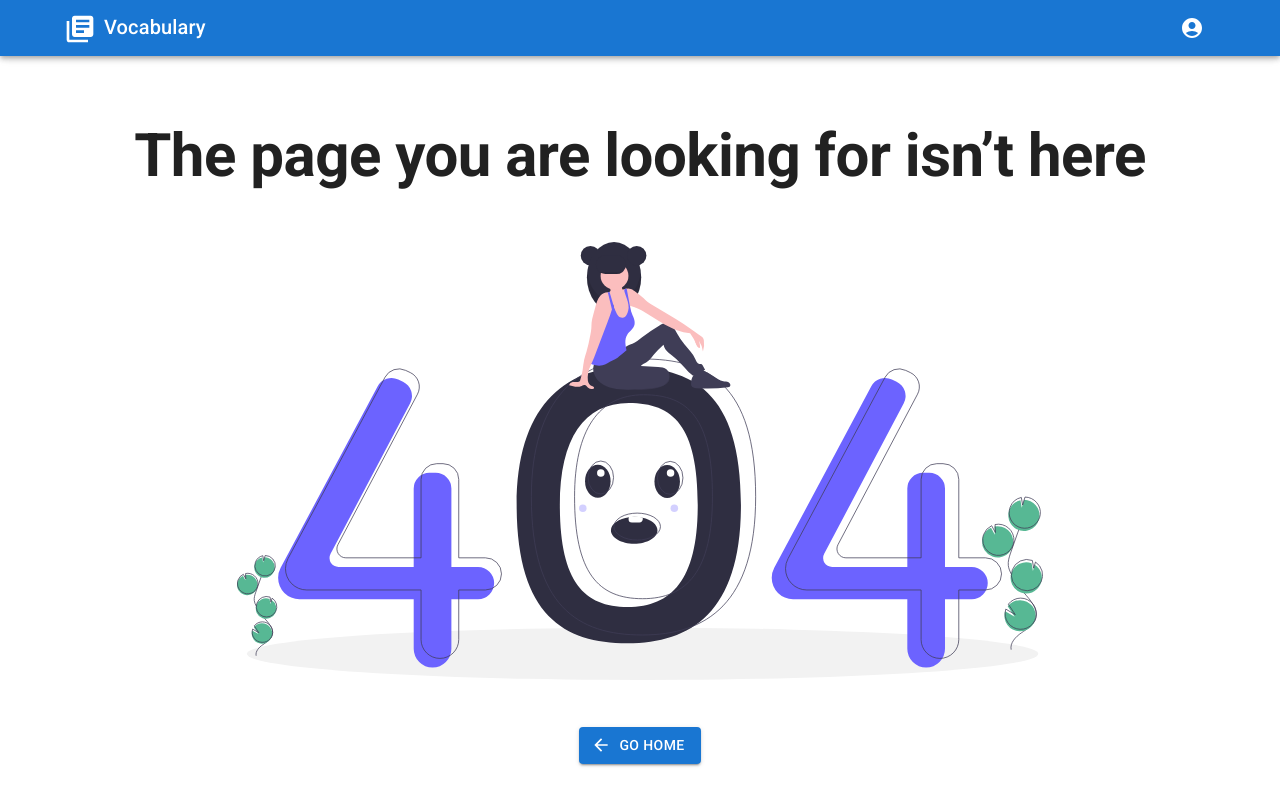
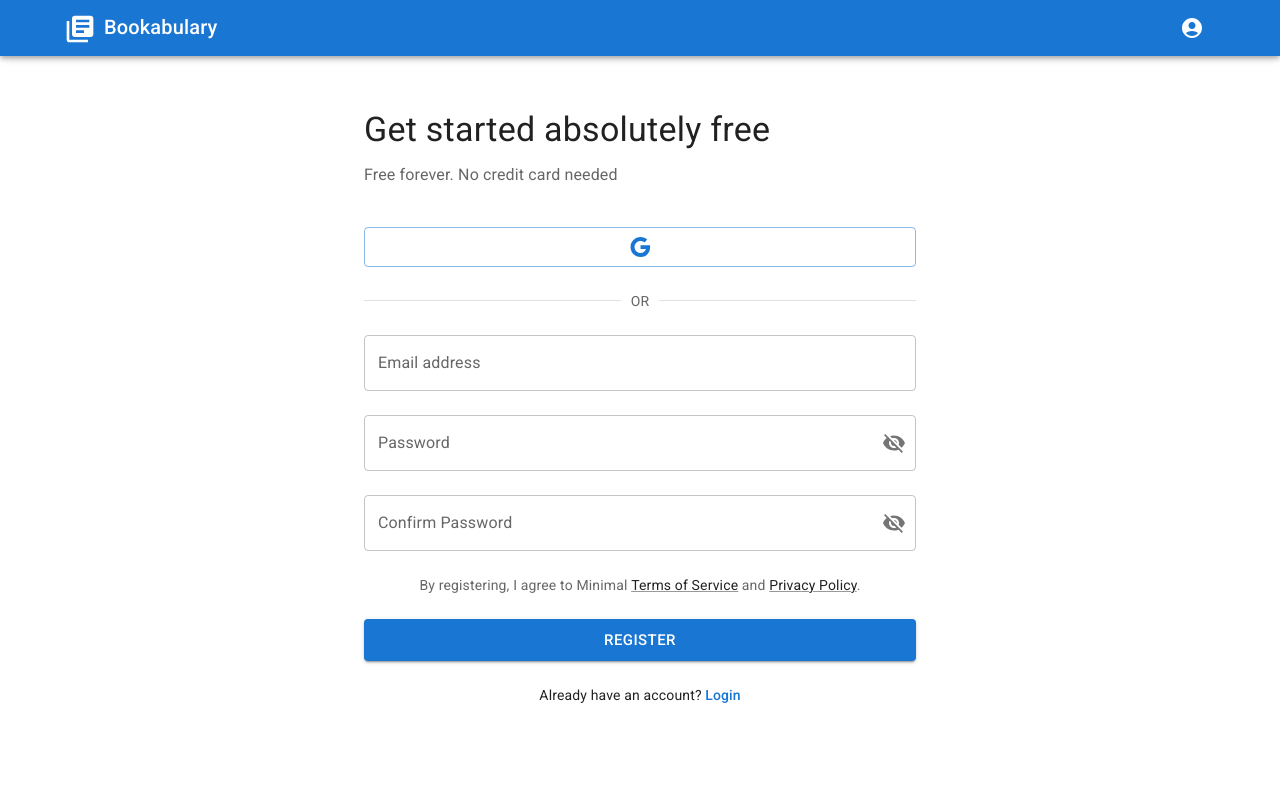
Before and after one commit to vladyslav-polishchuk/learn-vocabulary-frontend, a React (Create React App) app: page /register in a window 1280 px wide. Shown: the top 806 px of the page. Built offline with nearby package versions, Linux system fonts and the light colour scheme.

Commit message:
Add UI components for login/register workflow

```diff
--- a/package.json
+++ b/package.json
@@ -16,14 +16,17 @@
     "@types/react": "^16.14.23",
     "@types/react-dom": "^16.9.14",
     "@types/react-redux": "^7.1.22",
+    "formik": "^2.2.9",
     "react": "^17.0.2",
     "react-dom": "^17.0.2",
     "react-redux": "^7.2.6",
     "react-router-dom": "^6.2.2",
     "react-scripts": "^5.0.0",
-    "typescript": "~4.1.5"
+    "typescript": "~4.1.5",
+    "yup": "^0.32.11"
   },
   "devDependencies": {
+    "@types/yup": "^0.29.13",
     "eslint-config-prettier": "^8.4.0",
     "eslint-plugin-prettier": "^4.0.0",
     "prettier": "^2.5.1"
--- a/src/App.tsx
+++ b/src/App.tsx
@@ -7,6 +7,8 @@ import BooksPage from './pages/Books';
 import BookPage from './pages/Book';
 import ProfilePage from './pages/Profile';
 import NotFoundPage from './pages/NotFound';
+import LoginPage from './pages/Login';
+import RegisterPage from './pages/Register';
 
 export default function App() {
   return (
@@ -23,6 +25,8 @@ export default function App() {
               <Route path="/books" element={<BooksPage />}></Route>
               <Route path="/books/:bookId" element={<BookPage />}></Route>
               <Route path="/profile" element={<ProfilePage />}></Route>
+              <Route path="/login" element={<LoginPage />}></Route>
+              <Route path="/register" element={<RegisterPage />}></Route>
               <Route path="*" element={<NotFoundPage />}></Route>
             </Routes>
           </Container>
--- /dev/null
+++ b/src/components/AuthControl.tsx
@@ -0,0 +1,46 @@
+import { Google } from '@mui/icons-material';
+import { Button, Divider, Typography, Container, Stack } from '@mui/material';
+import type { ReactElement } from 'react';
+
+interface AuthControlProps {
+  title: string;
+  subtitle: string;
+  children: ReactElement[];
+}
+
+export default function AuthControl({
+  title,
+  subtitle,
+  children,
+}: AuthControlProps) {
+  return (
+    <Container
+      maxWidth="sm"
+      sx={{
+        display: 'flex',
+        minHeight: '80vh',
+        flexDirection: 'column',
+        justifyContent: 'center',
+      }}
+    >
+      <Stack sx={{ mb: 5 }}>
+        <Typography variant="h4" gutterBottom>
+          {title}
+        </Typography>
+        <Typography sx={{ color: 'text.secondary' }}>{subtitle}</Typography>
+      </Stack>
+
+      <Button fullWidth size="large" variant="outlined">
+        <Google />
+      </Button>
+
+      <Divider sx={{ my: 3 }}>
+        <Typography variant="body2" color="text.secondary">
+          OR
+        </Typography>
+      </Divider>
+
+      {children}
+    </Container>
+  );
+}
--- a/src/components/Header.tsx
+++ b/src/components/Header.tsx
@@ -17,6 +17,7 @@ import {
 const settings = [
   { label: 'Profile', page: '/profile' },
   { label: 'Logout', page: '/logout' },
+  { label: 'Login', page: '/login' },
 ];
 
 export default function Header() {
@@ -52,7 +53,7 @@ export default function Header() {
                 mr: 1,
               }}
             />
-            Vocabulary
+            Bookabulary
           </Typography>
           <Box sx={{ flexGrow: 0 }}>
             <Tooltip title="Open settings">
--- /dev/null
+++ b/src/pages/Login.tsx
@@ -0,0 +1,127 @@
+import { Visibility, VisibilityOff } from '@mui/icons-material';
+import {
+  Stack,
+  Link,
+  Typography,
+  Checkbox,
+  TextField,
+  IconButton,
+  InputAdornment,
+  FormControlLabel,
+  Button,
+} from '@mui/material';
+import * as yup from 'yup';
+import { useState } from 'react';
+import { Link as RouterLink, useNavigate } from 'react-router-dom';
+import { useFormik, Form, FormikProvider } from 'formik';
+import AuthControl from '../components/AuthControl';
+
+export default function LoginPage() {
+  const navigate = useNavigate();
+  const [showPassword, setShowPassword] = useState(false);
+
+  const validationSchema = yup.object({
+    email: yup
+      .string()
+      .email('Email must be a valid email address')
+      .required('Email is required'),
+    password: yup.string().required('Password is required'),
+  });
+  const formik = useFormik({
+    initialValues: {
+      email: '',
+      password: '',
+      remember: true,
+    },
+    validationSchema,
+    onSubmit: () => navigate('/books'),
+  });
+  const { errors, touched, values, handleSubmit, getFieldProps } = formik;
+
+  return (
+    <AuthControl
+      title="Sign in to Bookabulary"
+      subtitle="Enter your details below"
+    >
+      <FormikProvider value={formik}>
+        <Form autoComplete="off" noValidate onSubmit={handleSubmit}>
+          <Stack spacing={3}>
+            <TextField
+              fullWidth
+              autoComplete="username"
+              type="email"
+              label="Email address"
+              {...getFieldProps('email')}
+              error={Boolean(touched.email && errors.email)}
+              helperText={touched.email && errors.email}
+            />
+
+            <TextField
+              fullWidth
+              autoComplete="current-password"
+              type={showPassword ? 'text' : 'password'}
+              label="Password"
+              {...getFieldProps('password')}
+              InputProps={{
+                endAdornment: (
+                  <InputAdornment position="end">
+                    <IconButton
+                      onClick={() => setShowPassword((show) => !show)}
+                      edge="end"
+                    >
+                      {showPassword ? <Visibility /> : <VisibilityOff />}
+                    </IconButton>
+                  </InputAdornment>
+                ),
+              }}
+              error={Boolean(touched.password && errors.password)}
+              helperText={touched.password && errors.password}
+            />
+          </Stack>
+
+          <Stack
+            direction="row"
+            alignItems="center"
+            justifyContent="space-between"
+            sx={{ my: 2 }}
+          >
+            <FormControlLabel
+              control={
+                <Checkbox
+                  {...getFieldProps('remember')}
+                  checked={values.remember}
+                />
+              }
+              label="Remember me"
+            />
+
+            <Link
+              component={RouterLink}
+              variant="subtitle2"
+              to="/not-implemented"
+              underline="hover"
+            >
+              Forgot password?
+            </Link>
+          </Stack>
+
+          <Button fullWidth size="large" type="submit" variant="contained">
+            Login
+          </Button>
+        </Form>
+      </FormikProvider>
+
+      <Typography variant="body2" align="center" sx={{ mt: 3 }}>
+        Don’t have an account?&nbsp;
+        <Link
+          variant="subtitle2"
+          component={RouterLink}
+          to="/register"
+          underline="hover"
+        >
+          Get started
+        </Link>
+      </Typography>
+    </AuthControl>
+  );
+}
--- /dev/null
+++ b/src/pages/Register.tsx
@@ -0,0 +1,141 @@
+import { Visibility, VisibilityOff } from '@mui/icons-material';
+import { useState } from 'react';
+import { Link as RouterLink, useNavigate } from 'react-router-dom';
+import {
+  Button,
+  Link,
+  Typography,
+  Stack,
+  TextField,
+  IconButton,
+  InputAdornment,
+} from '@mui/material';
+import * as Yup from 'yup';
+import { useFormik, Form, FormikProvider } from 'formik';
+import AuthControl from '../components/AuthControl';
+
+export default function RegisterPage() {
+  const navigate = useNavigate();
+  const [showPassword, setShowPassword] = useState(false);
+
+  const validationSchema = Yup.object().shape({
+    lastName: Yup.string()
+      .min(2, 'Too Short!')
+      .max(50, 'Too Long!')
+      .required('Last name required'),
+    email: Yup.string()
+      .email('Email must be a valid email address')
+      .required('Email is required'),
+    password: Yup.string().required('Password is required'),
+    confirmPassword: Yup.string().required('Password is required'),
+  });
+  const formik = useFormik({
+    initialValues: {
+      email: '',
+      password: '',
+      confirmPassword: '',
+    },
+    validationSchema,
+    onSubmit: () => navigate('/dashboard', { replace: true }),
+  });
+  const { errors, touched, handleSubmit, getFieldProps } = formik;
+
+  return (
+    <AuthControl
+      title="Get started absolutely free"
+      subtitle="Free forever. No credit card needed"
+    >
+      <FormikProvider value={formik}>
+        <Form autoComplete="off" noValidate onSubmit={handleSubmit}>
+          <Stack spacing={3}>
+            <TextField
+              fullWidth
+              autoComplete="username"
+              type="email"
+              label="Email address"
+              {...getFieldProps('email')}
+              error={Boolean(touched.email && errors.email)}
+              helperText={touched.email && errors.email}
+            />
+
+            <TextField
+              fullWidth
+              autoComplete="current-password"
+              type={showPassword ? 'text' : 'password'}
+              label="Password"
+              {...getFieldProps('password')}
+              InputProps={{
+                endAdornment: (
+                  <InputAdornment position="end">
+                    <IconButton
+                      edge="end"
+                      onClick={() => setShowPassword((prev) => !prev)}
+                    >
+                      {showPassword ? <Visibility /> : <VisibilityOff />}
+                    </IconButton>
+                  </InputAdornment>
+                ),
+              }}
+              error={Boolean(touched.password && errors.password)}
+              helperText={touched.password && errors.password}
+            />
+
+            <TextField
+              fullWidth
+              autoComplete="current-password"
+              type={showPassword ? 'text' : 'password'}
+              label="Confirm Password"
+              {...getFieldProps('password')}
+              InputProps={{
+                endAdornment: (
+                  <InputAdornment position="end">
+                    <IconButton
+                      edge="end"
+                      onClick={() => setShowPassword((prev) => !prev)}
+                    >
+                      {showPassword ? <Visibility /> : <VisibilityOff />}
+                    </IconButton>
+                  </InputAdornment>
+                ),
+              }}
+              error={Boolean(touched.password && errors.password)}
+              helperText={touched.password && errors.password}
+            />
+
+            <Typography
+              variant="body2"
+              align="center"
+              sx={{ color: 'text.secondary', mt: 3 }}
+            >
+              By registering, I agree to Minimal&nbsp;
+              <Link underline="always" color="textPrimary">
+                Terms of Service
+              </Link>
+              &nbsp;and&nbsp;
+              <Link underline="always" color="textPrimary">
+                Privacy Policy
+              </Link>
+              .
+            </Typography>
+
+            <Button fullWidth size="large" type="submit" variant="contained">
+              Register
+            </Button>
+          </Stack>
+        </Form>
+      </FormikProvider>
+
+      <Typography variant="body2" align="center" sx={{ mt: 3 }}>
+        Already have an account?&nbsp;
+        <Link
+          underline="hover"
+          variant="subtitle2"
+          to="/login"
+          component={RouterLink}
+        >
+          Login
+        </Link>
+      </Typography>
+    </AuthControl>
+  );
+}
```
Also changed, not shown: 1 other file (tests, documents, lock files or other folders).
